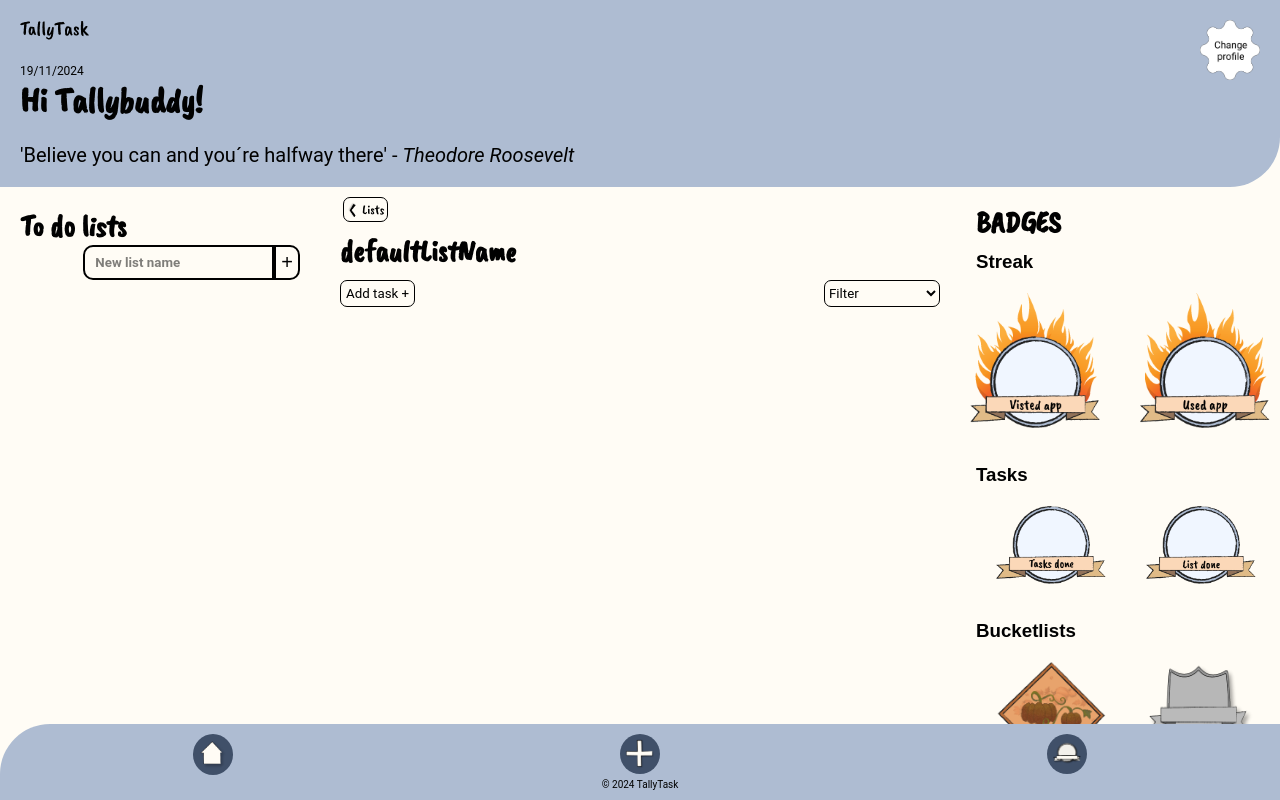
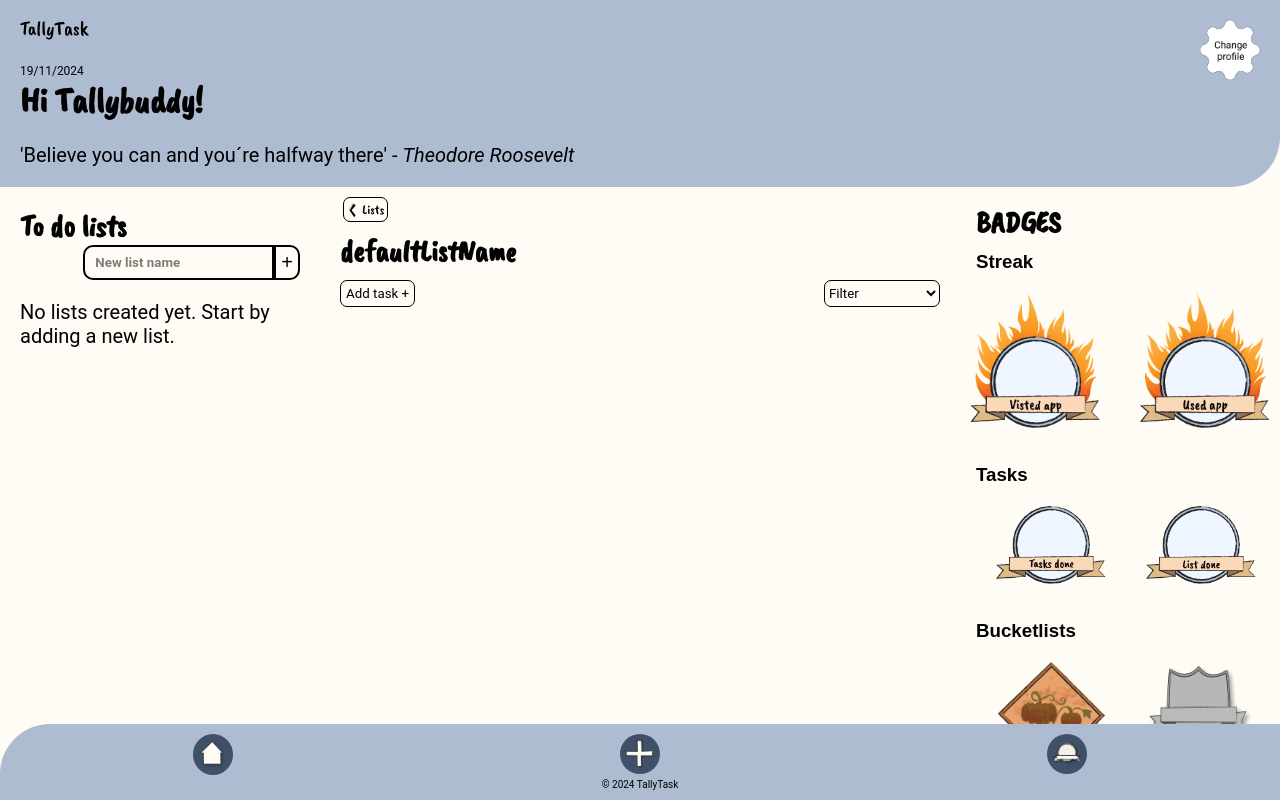
Before and after one commit to EEE95/tallytask, a React (Vite) app: page / in a window 1280 px wide. Shown: the top 800 px of the page. Built offline with nearby package versions, Linux system fonts and the light colour scheme; a web font is replaced by a local one.

Commit message:
no lists created yet text

```diff
--- a/src/Home.tsx
+++ b/src/Home.tsx
@@ -53,6 +53,10 @@ function Home({ lists, setLists, tasks, setTasks }: HomeType) {
                 <button onClick={handleCreateList} type="submit"> + </button>
             </div>
 
+            {lists.length === 0 ? (
+                <p className="no-tasks-text">No lists created yet. Start by adding a new list.</p>
+            ) : (
+
             <ul>
                 {lists.map((list, index) => (
                     <li key={index} className="list-item">
@@ -71,6 +75,7 @@ function Home({ lists, setLists, tasks, setTasks }: HomeType) {
                     </li>
                 ))}
             </ul>
+            )}
         </div>
     );
 }
--- a/src/css/style.css
+++ b/src/css/style.css
@@ -180,6 +180,9 @@ h3, h4 {
   font-weight: 200;
   margin-bottom: 4px;
   font-family: "Roboto", sans-serif;
+}
+.home-page .no-tasks-text {
+  margin-top: 20px;
 }
 
 /* Create a new task */
--- a/src/css/style.scss
+++ b/src/css/style.scss
@@ -196,6 +196,10 @@ h3, h4{
             margin-bottom: 4px;
             font-family: partial.$font-text;
         }
+    }
+
+    .no-tasks-text{
+        margin-top: 20px;
     }
 
 }
```
Also changed, not shown: 1 other file (tests, documents, lock files or other folders).
